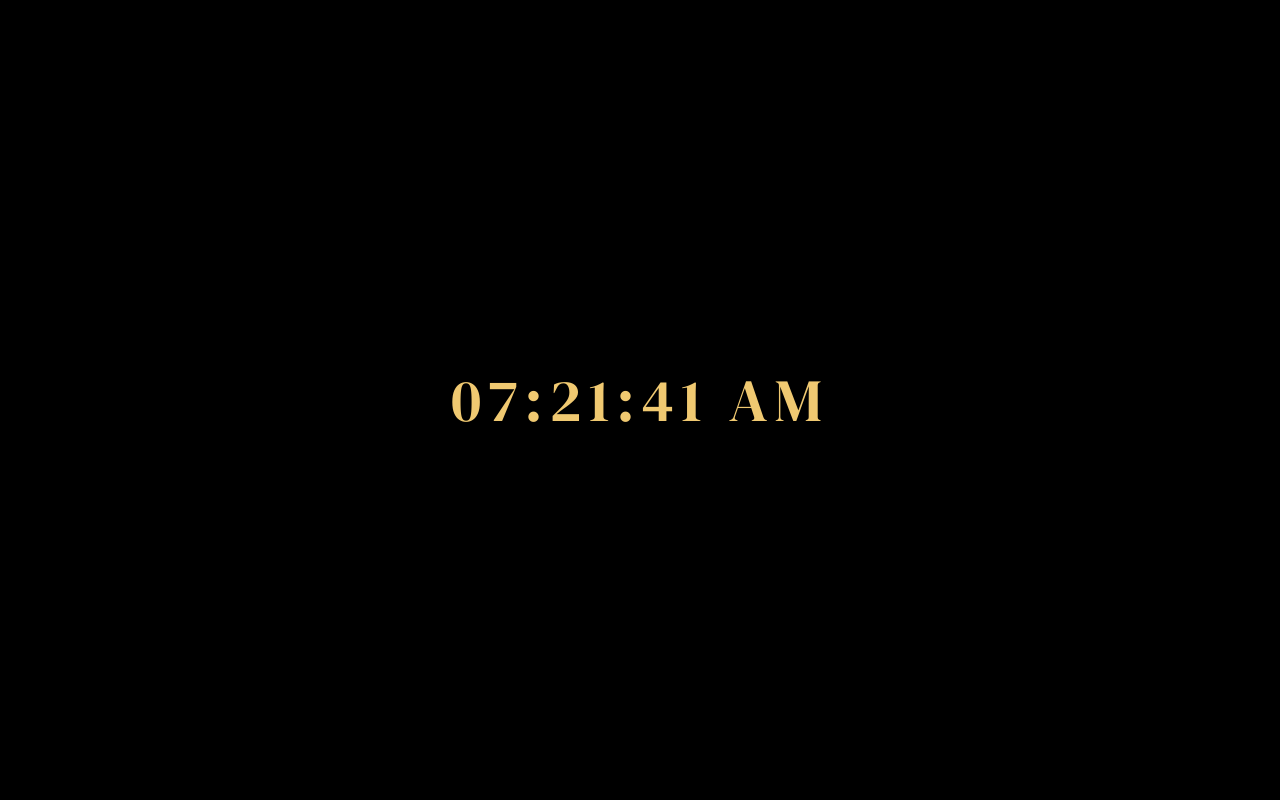
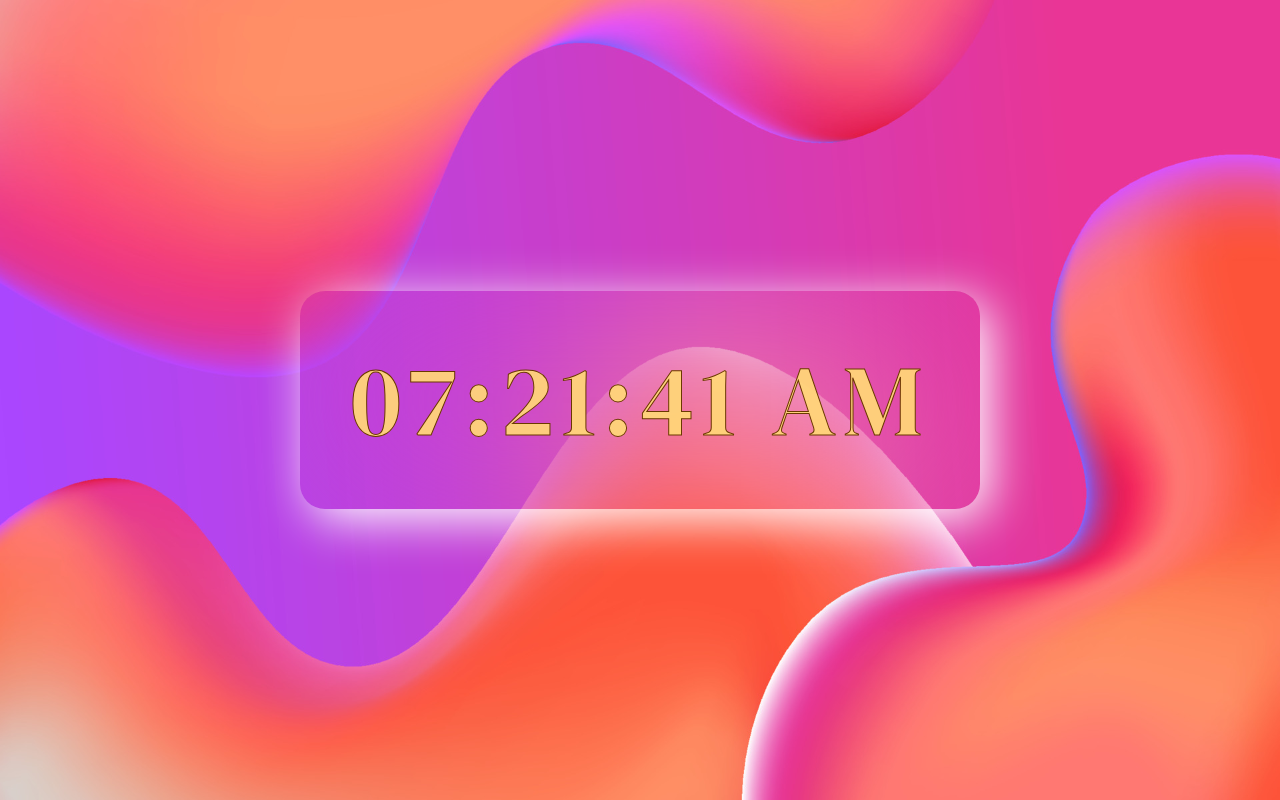
Before and after one commit to ChandanKumarSrinivas/clock, a plain HTML site: page index.html in a window 1280 px wide. Drawn offline with Linux system fonts and the light colour scheme; a web font is replaced by a local one.

Commit message:
design and ui

```diff
--- a/index.html
+++ b/index.html
@@ -3,6 +3,7 @@
 
 <head>
     <title>Clock</title>
+    <!-- <meta name="viewport" content= "width=device-width, initial-scale=1.0"> -->
     <link rel="preconnect" href="https://fonts.googleapis.com">
     <link rel="preconnect" href="https://fonts.gstatic.com" crossorigin>
     <link
@@ -10,20 +11,40 @@
         rel="stylesheet">
     <style>
         body {
-            background-color: black;
+            background-image: url("./vecteezy_vibrant-liquid-wavy-decorative-background-in-abstract-style_6110064.jpg");
+            background-repeat: no-repeat;
+            background-size: cover;
+            background-blend-mode: darken;
+            display: flex;
+            flex-direction: column;
+            background-position: center;
+            /* background-color: black; */
+            width: 100%;
+            height: 100vh;
+            margin: 0px;
+            padding: 0px;
         }
 
         .Clock {
-            position: absolute;
+            /* position: absolute; */
             color: rgba(255, 214, 120, 0.94);
-            top: 50%;
-            left: 50%;
-            transform: translateX(-50%) translateY(-50%);
-            font-size: 60px;
+            /* top: 50%; */
+            /* left: 50%; */
+            /* transform: translateX(-50%) translateY(-50%); */
+            font-size: 100px;
             font-family: 'DM Serif Display', serif;
             /* font-family: 'DM Serif Text', serif; */
             /* font-family: 'Instrument Serif', serif; */
             letter-spacing: 7px;
+            margin: auto;
+            backdrop-filter: blur(100px);
+            padding: 40px;
+            box-shadow: rgb(255, 255, 255) 10px 10px 50px;
+            border-radius: 25px;
+            min-width: 600px;
+            text-align: center;
+
+            -webkit-text-stroke: 1px rgb(107, 57, 0);
         }
     </style>
 </head>
```
Also changed, not shown: Abstract-background-with-colorful-liquid-gradients-1024x683.jpg (added), vecteezy_vibrant-liquid-wavy-decorative-background-in-abstract-style_6110064.jpg (added).
